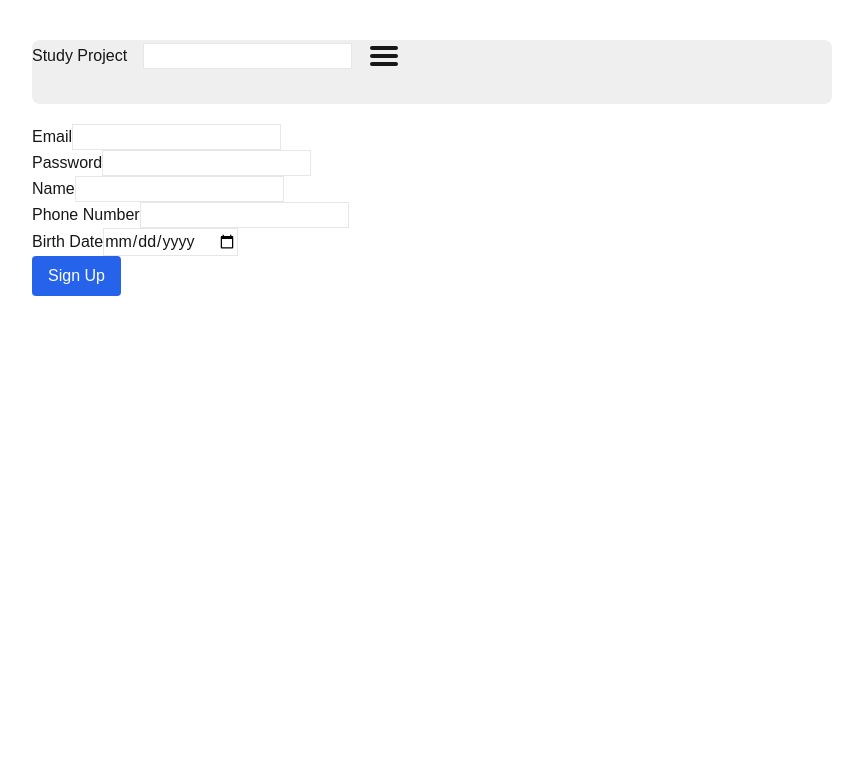
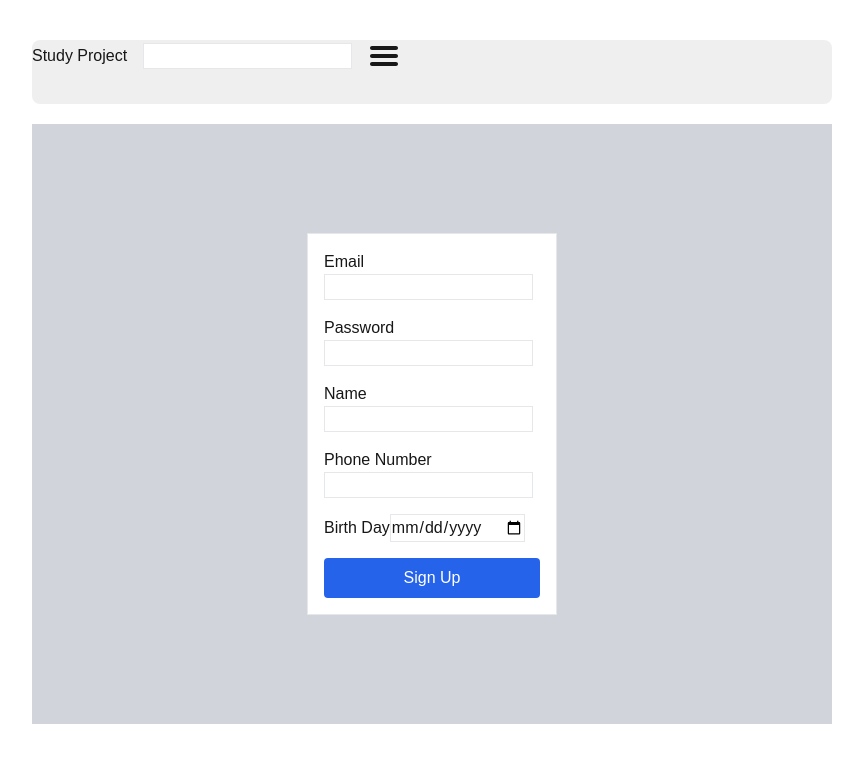
Before and after one commit to YouKnowThat-Park/FullStack_Project, a Next.js app in the folder web/: page /sign-up in a window 1280 px wide. Shown: the top 762 px of the page, without its empty margins (208-1071 px from the left). Built offline with nearby package versions, Linux system fonts and the light colour scheme.

Commit message:
style : Sign-up page Ui update

```diff
--- a/web/src/app/(auth)/sign-up/page.tsx
+++ b/web/src/app/(auth)/sign-up/page.tsx
@@ -36,7 +36,11 @@ export default function page() {
   };
 
   return (
-    <form onSubmit={handleSubmit(onSubmit)}>
+    <form
+      onSubmit={handleSubmit(onSubmit)}
+      className="bg-gray-300 w-full h-[600px] flex justify-center items-center"
+    >
+      <div className="flex flex-col w-[250px] gap-4 border p-4 bg-white">
         <AuthInputField label="Email" type="email" {...register("email")} />
         <AuthInputField
           label="Password"
@@ -50,7 +54,7 @@ export default function page() {
           {...register("phone_number")}
         />
         <AuthInputField
-        label="Birth Date"
+          label="Birth Day"
           type="date"
           {...register("birth_date")}
         />
@@ -61,6 +65,7 @@ export default function page() {
         >
           Sign Up
         </button>
+      </div>
     </form>
   );
 }
```
Lines whose indentation alone changed are shown as unchanged.
